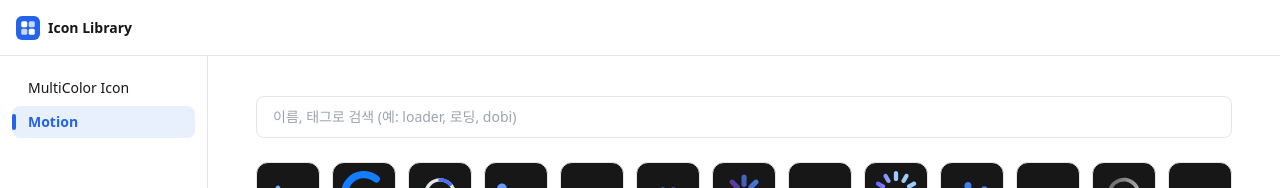
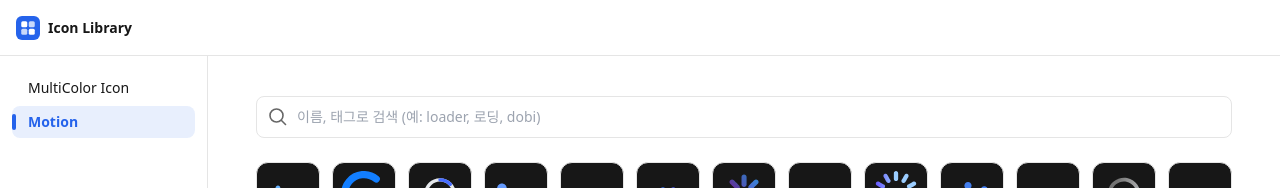
Before and after one commit to dain-spec/IconLibrary, a Next.js app: page /motion in a window 1280 px wide. Shown: the top 188 px of the page. Built offline with nearby package versions, Linux system fonts and the light colour scheme; no server answers.

Commit message:
Add search icon matching Figma's ic_search design
Places a 20x20 #666 magnifying-glass icon at the front of the
search input on both the icon and motion library pages.

```diff
--- a/src/components/LibraryExplorer.tsx
+++ b/src/components/LibraryExplorer.tsx
@@ -5,6 +5,7 @@ import type { Icon } from "@/lib/icons";
 import { IconCard } from "./IconCard";
 import { IconDetailPanel } from "./IconDetailPanel";
 import { SearchClearButton } from "./SearchClearButton";
+import { SearchIcon } from "./SearchIcon";
 
 export function LibraryExplorer({ icons }: { icons: Icon[] }) {
   const [query, setQuery] = useState("");
@@ -32,11 +33,12 @@ export function LibraryExplorer({ icons }: { icons: Icon[] }) {
       <div className="min-w-0 flex-1 overflow-y-auto">
         <div className="mx-auto max-w-5xl px-6 py-10">
           <div className="relative">
+            <SearchIcon />
             <input
               value={query}
               onChange={(e) => setQuery(e.target.value)}
               placeholder="이름, 태그로 검색 (예: 문서, money, list)"
-              className="w-full rounded-lg border border-border bg-surface px-4 py-2.5 pr-10 text-sm text-ink outline-none focus:border-accent"
+              className="w-full rounded-lg border border-border bg-surface py-2.5 pl-10 pr-10 text-sm text-ink outline-none focus:border-accent"
             />
             {query && <SearchClearButton onClick={() => setQuery("")} />}
           </div>
--- /dev/null
+++ b/src/components/SearchIcon.tsx
@@ -0,0 +1,14 @@
+export function SearchIcon() {
+  return (
+    <svg
+      width="20"
+      height="20"
+      viewBox="0 0 20 20"
+      fill="none"
+      className="pointer-events-none absolute left-3 top-1/2 -translate-y-1/2"
+    >
+      <circle cx="8.5" cy="8.5" r="6.5" stroke="#666666" strokeWidth="1.6" />
+      <path d="M13.5 13.5L17.5 17.5" stroke="#666666" strokeWidth="1.6" strokeLinecap="round" />
+    </svg>
+  );
+}
--- a/src/components/motion/MotionExplorer.tsx
+++ b/src/components/motion/MotionExplorer.tsx
@@ -5,6 +5,7 @@ import type { MotionAsset } from "@/lib/motion";
 import { MotionCard } from "./MotionCard";
 import { MotionDetailPanel } from "./MotionDetailPanel";
 import { SearchClearButton } from "../SearchClearButton";
+import { SearchIcon } from "../SearchIcon";
 
 export function MotionExplorer({ assets }: { assets: MotionAsset[] }) {
   const [query, setQuery] = useState("");
@@ -28,11 +29,12 @@ export function MotionExplorer({ assets }: { assets: MotionAsset[] }) {
       <div className="min-w-0 flex-1 overflow-y-auto">
         <div className="mx-auto max-w-5xl px-6 py-10">
           <div className="relative">
+            <SearchIcon />
             <input
               value={query}
               onChange={(e) => setQuery(e.target.value)}
               placeholder="이름, 태그로 검색 (예: loader, 로딩, dobi)"
-              className="w-full rounded-lg border border-border bg-surface px-4 py-2.5 pr-10 text-sm text-ink outline-none focus:border-accent"
+              className="w-full rounded-lg border border-border bg-surface py-2.5 pl-10 pr-10 text-sm text-ink outline-none focus:border-accent"
             />
             {query && <SearchClearButton onClick={() => setQuery("")} />}
           </div>
```
